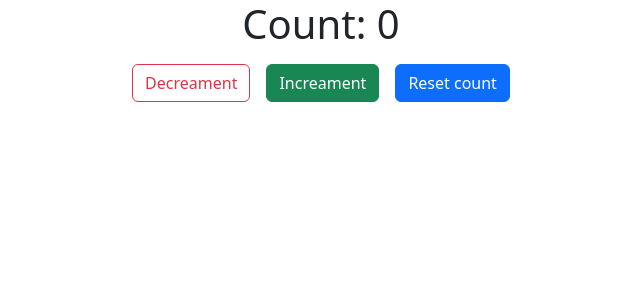
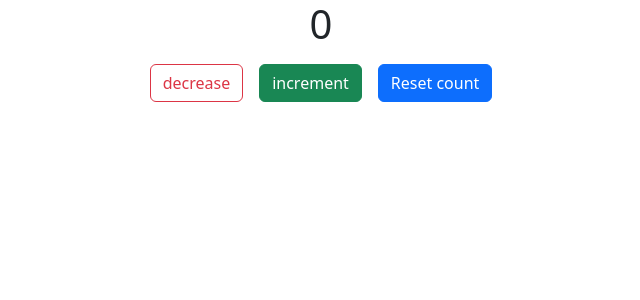
Before and after one commit to acciojob/counter-redux-arshad012, a React app: page / in a window 1280 px wide. Shown: the top 300 px of the page, without its empty margins (319-959 px from the left). Built offline with nearby package versions, Linux system fonts and the light colour scheme.

Commit message:
added correect names

```diff
--- a/src/components/Counter.jsx
+++ b/src/components/Counter.jsx
@@ -1,25 +1,18 @@
 import React from "react";
 import { useSelector, useDispatch } from "react-redux";
-import { updateCounter, resetCounter } from "../redux/counterSlice";
+import { increment, decrease, resetCounter } from "../redux/counterSlice";
 
 const Counter = () => {
     const {count} = useSelector(state => state.counter);
     const dispatch = useDispatch();
 
-    const handleClick = (val) => {
-        dispatch(
-            updateCounter(val)
-        )
-    }
-
     return (
         <div>
-            <h1 style={{textAlign: 'center'}}>Count: {count}</h1>
+            <h1 style={{textAlign: 'center'}}>{count}</h1>
             <div className="d-flex p-2 justify-content-center gap-3">
-                <button type="button" onClick={() => handleClick(-1)} className="btn btn-outline-danger">Decreament</button>
-                <button type="button" onClick={() => handleClick(1)} className="btn btn-success">Increament</button>
+                <button type="button" onClick={() => dispatch(decrease(1))} className="btn btn-outline-danger decrease">decrease</button>
+                <button type="button" onClick={() => dispatch(increment(1))} className="btn btn-success increment">increment</button>
                 <button type="button" onClick={() => dispatch(resetCounter())} className="btn btn-primary">Reset count</button>
-                {/* <button type="button" class="btn btn-primary">Primary</button> */}
             </div>
         </div>
     )
--- a/src/redux/counterSlice.jsx
+++ b/src/redux/counterSlice.jsx
@@ -6,17 +6,17 @@ export const counterSlice = createSlice({
         count: 0,
     },
     reducers: {
-        updateCounter: (state, action) => {
-            state.count += action.payload;
+        increment: (state, action) => {
+            state.count = state.count + action.payload;
         },
-        resetCounter: (state, action) => {
+        decrease: (state, action) => {
+            state.count = state.count - action.payload;
+        },
+        resetCounter: (state) => {
             state.count = 0;
         }
-        // decCounter: (state, action) => {
-        //     state.count += action.payload;
-        // }
     }
 })
 
-export const {updateCounter, resetCounter} = counterSlice.actions;
+export const {increment, decrease, resetCounter} = counterSlice.actions;
 export default counterSlice.reducer;
```
